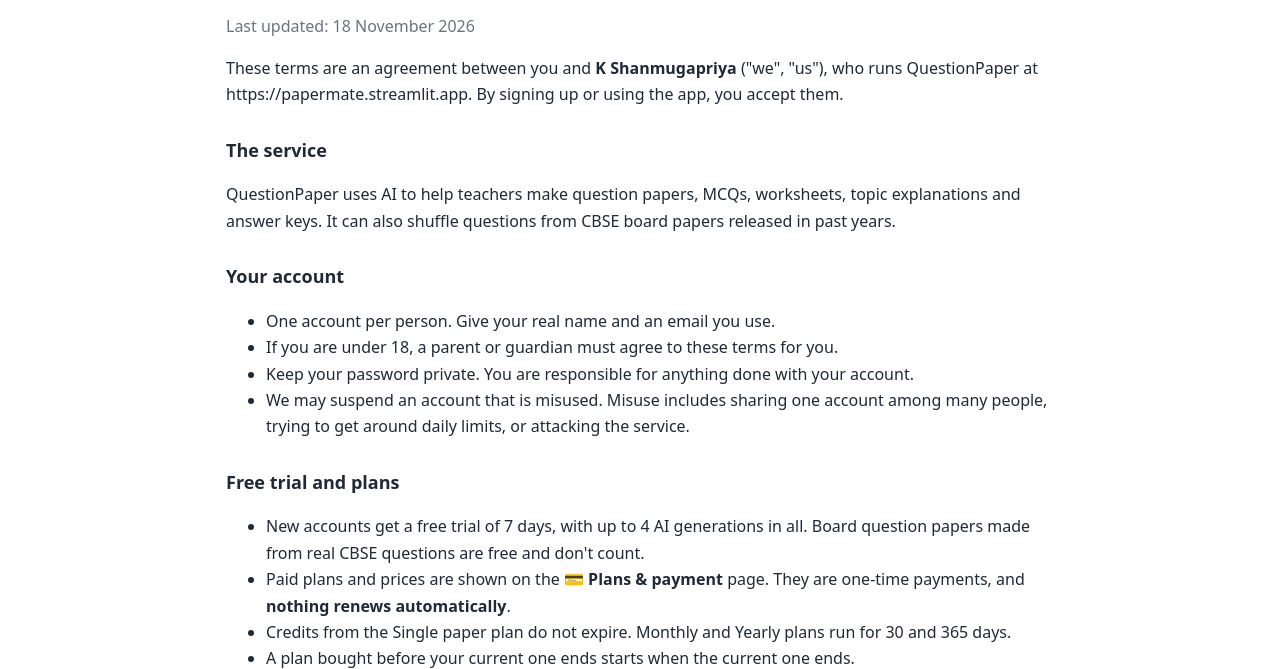
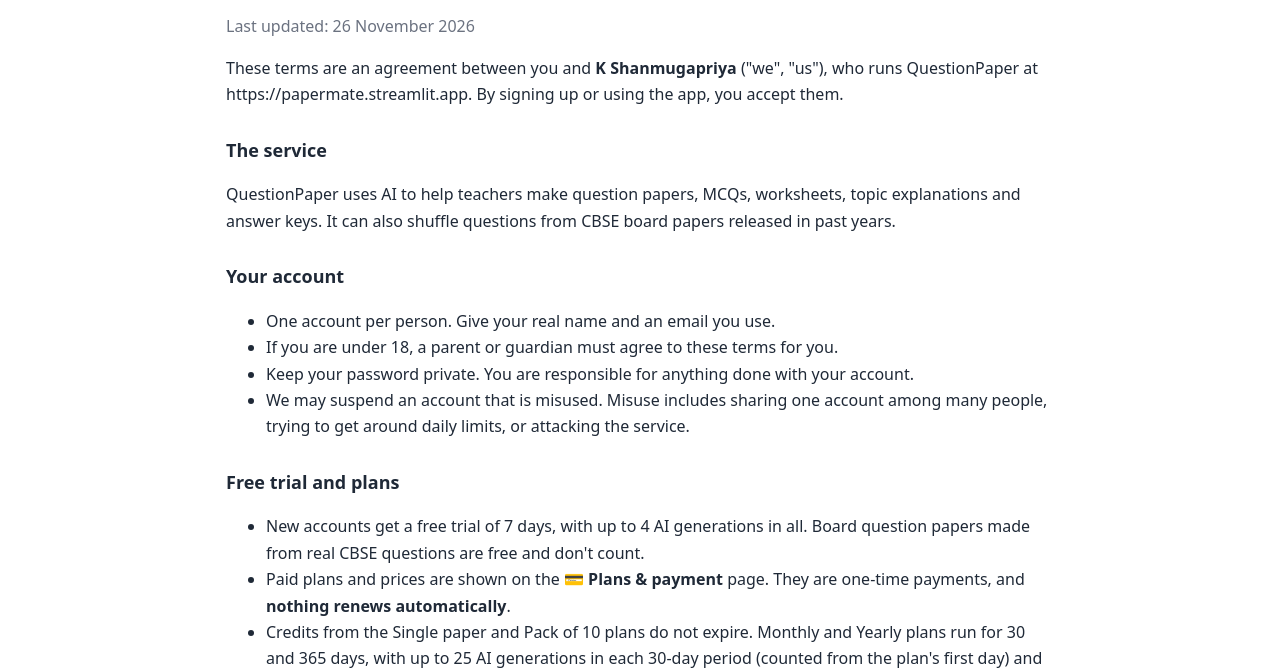
Before and after one commit to questionpaper-app/questionpaper-app.github.io, a plain HTML site: page terms.html in a window 1280 px wide. Shown: the part 134-803 px from the top of the page. Drawn offline with Linux system fonts and the light colour scheme.

Commit message:
New prices and 25-a-month limit on pricing, terms and refunds pages
Co-Authored-By: Claude Opus 5.5 <noreply@anthropic.com>

```diff
--- a/terms.html
+++ b/terms.html
@@ -40,7 +40,7 @@ footer a{color:var(--muted);margin-right:14px;white-space:nowrap}
 <nav><a href="index.html">Home</a><a href="pricing.html">Pricing</a><a href="about.html">About</a><a href="contact.html">Contact</a></nav>
 </div></header>
 <main><div class="wrap">
-<h1>Terms of Service</h1><p class='muted'>Last updated: 18 November 2026</p><p>These terms are an agreement between you and <strong>K Shanmugapriya</strong> ("we", "us"), who
+<h1>Terms of Service</h1><p class='muted'>Last updated: 26 November 2026</p><p>These terms are an agreement between you and <strong>K Shanmugapriya</strong> ("we", "us"), who
 runs QuestionPaper at https://papermate.streamlit.app. By signing up or using the app, you
 accept them.</p>
 <h4>The service</h4>
@@ -65,8 +65,11 @@ questions from CBSE board papers released in past years.</p>
   don't count.</li>
 <li>Paid plans and prices are shown on the <strong>💳 Plans &amp; payment</strong> page.
   They are one-time payments, and <strong>nothing renews automatically</strong>.</li>
-<li>Credits from the Single paper plan do not expire. Monthly and Yearly
-  plans run for 30 and 365 days.</li>
+<li>Credits from the Single paper and Pack of 10 plans do not expire.
+  Monthly and Yearly plans run for 30 and 365 days, with up to 25 AI
+  generations in each 30-day period (counted from the plan's first day)
+  and up to 10 a day. Unused generations don't carry over. Board question
+  papers don't count.</li>
 <li>A plan bought before your current one ends starts when the current one
   ends.</li>
 <li>We may change prices or plans for the future. A plan you have already
```
Also changed, not shown: pricing.html (+1 -1 lines), refunds.html (+3 -3 lines).
